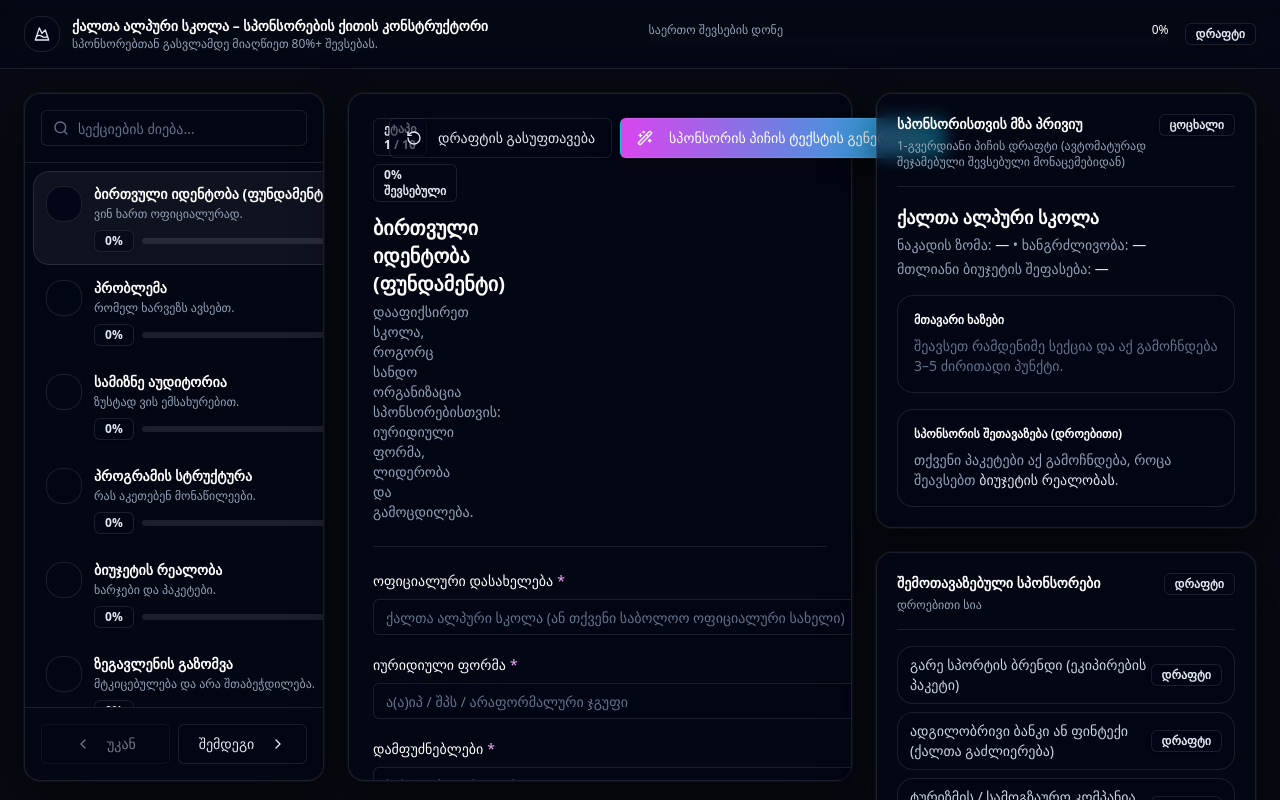
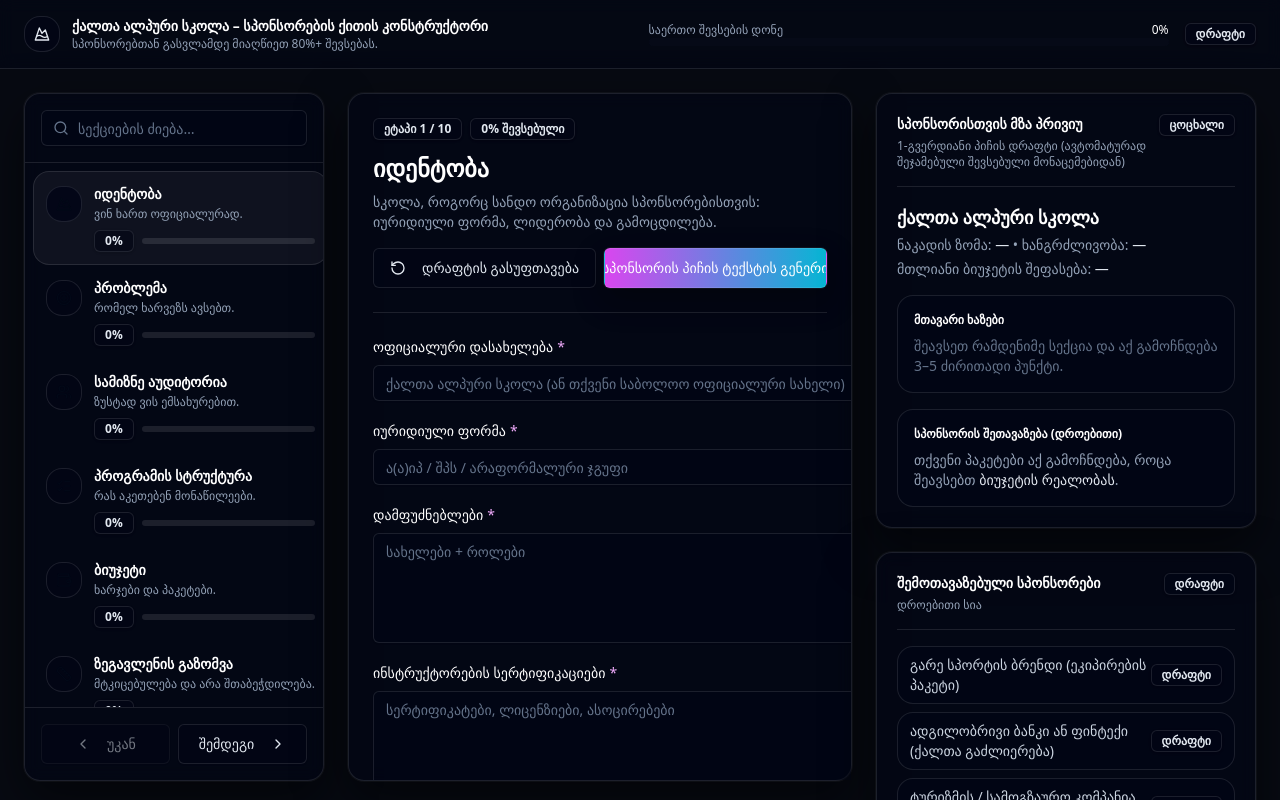
Before and after one commit to ana-kobakhidze/was-sponsor-kit, a React (Vite) app: page / in a window 1280 px wide. Shown: the top 800 px of the page. Built offline with nearby package versions, Linux system fonts and the light colour scheme.

Commit message:
Improve focus styling globally and fix editor header text layout

```diff
--- a/src/WomenAlpineSponsorKitBuilder.tsx
+++ b/src/WomenAlpineSponsorKitBuilder.tsx
@@ -220,10 +220,10 @@ const emptyData: DataModel = {
 const steps: StepDef[] = [
   {
     key: "coreIdentity",
-    title: "ბირთვული იდენტობა (ფუნდამენტი)",
+    title: "იდენტობა",
     subtitle: "ვინ ხართ ოფიციალურად.",
     instruction:
-      "დააფიქსირეთ სკოლა, როგორც სანდო ორგანიზაცია სპონსორებისთვის: იურიდიული ფორმა, ლიდერობა და გამოცდილება.",
+      "სკოლა, როგორც სანდო ორგანიზაცია სპონსორებისთვის: იურიდიული ფორმა, ლიდერობა და გამოცდილება.",
     icon: <MountainSnow className="h-4 w-4" />,
   },
   {
@@ -252,7 +252,7 @@ const steps: StepDef[] = [
   },
   {
     key: "budget",
-    title: "ბიუჯეტის რეალობა",
+    title: "ბიუჯეტი",
     subtitle: "ხარჯები და პაკეტები.",
     instruction:
       "ჩამოწერეთ ეკიპირების და ოპერაციული ხარჯები, შემდეგ განსაზღვრეთ სპონსორობის პაკეტები სწრაფი არჩევისთვის.",
@@ -986,7 +986,7 @@ export default function WomenAlpineSponsorKitBuilder() {
   return (
     <div className="min-h-screen bg-[#070A12] text-slate-200">
       {/* Top bar */}
-      <div className="sticky top-0 z-30 border-b border-white/10 bg-slate-950/40 backdrop-blur">
+      <div className="sticky top-0 z-30 border-b border-white/10 bg-slate-950/40 backdrop-blur pt-[env(safe-area-inset-top)]">
         <div className="mx-auto flex max-w-[1600px] flex-col gap-4 px-4 py-4 sm:px-6 lg:flex-row lg:items-center">
           <div className="flex items-center gap-3">
             <div className="grid h-9 w-9 place-items-center rounded-2xl border border-white/10 bg-slate-950/60">
@@ -1065,6 +1065,7 @@ export default function WomenAlpineSponsorKitBuilder() {
                         className={cx(
                           "w-full rounded-2xl px-3 py-3 text-left transition",
                           "border border-transparent hover:border-white/10 hover:bg-white/5",
+                          "focus-visible:outline-none focus-visible:border-cyan-400/70 focus-visible:ring-2 focus-visible:ring-cyan-400/30",
                           isActive && "border-white/10 bg-white/5"
                         )}
                       >
@@ -1138,6 +1139,7 @@ export default function WomenAlpineSponsorKitBuilder() {
                       className={cx(
                         "w-full rounded-2xl px-3 py-3 text-left transition",
                         "border border-transparent hover:border-white/10 hover:bg-white/5",
+                        "focus-visible:outline-none focus-visible:border-cyan-400/70 focus-visible:ring-2 focus-visible:ring-cyan-400/30",
                         isActive && "border-white/10 bg-white/5"
                       )}
                     >
@@ -1210,9 +1212,9 @@ export default function WomenAlpineSponsorKitBuilder() {
         <Card className={glassCardClass("xl:h-[calc(100vh-112px)]")}>
           <div className="flex h-full flex-col">
             <div className="p-6">
-              <div className="flex flex-col gap-4 lg:flex-row lg:items-start lg:justify-between">
-                <div className="min-w-0">
-                  <div className="flex flex-wrap items-center gap-2 xl:hidden">
+              <div className="mb-4 rounded-2xl border border-white/10 bg-slate-950/40 p-3 xl:hidden">
+                <div className="mb-2 text-xs font-medium text-slate-400">ნავიგაცია</div>
+                <div className="grid grid-cols-1 gap-2 sm:grid-cols-3">
                   <Button
                     variant="secondary"
                     onClick={() => setMobileNavOpen(true)}
@@ -1239,6 +1241,10 @@ export default function WomenAlpineSponsorKitBuilder() {
                     <ChevronRight className="ml-2 h-4 w-4" />
                   </Button>
                 </div>
+              </div>
+
+              <div className="flex flex-col gap-4">
+                <div className="min-w-0">
                   <div className="flex flex-wrap items-center gap-2">
                     <Badge className="border border-white/10 bg-slate-950/60 text-slate-200">
                       ეტაპი {activeIndex + 1} / {steps.length}
@@ -1252,11 +1258,13 @@ export default function WomenAlpineSponsorKitBuilder() {
                       </Badge>
                     )}
                   </div>
-                  <h1 className="mt-3 text-xl font-semibold text-white">{activeStep.title}</h1>
-                  <p className="mt-1 text-sm text-slate-400">{activeStep.instruction}</p>
-                </div>
-
-                <div className="flex flex-col gap-2 sm:flex-row sm:items-center">
+                  <h1 className="mt-3 max-w-4xl text-xl font-semibold leading-tight text-white xl:text-2xl">
+                    {activeStep.title}
+                  </h1>
+                  <p className="mt-2 max-w-3xl text-sm text-slate-400">{activeStep.instruction}</p>
+                </div>
+
+                <div className="flex flex-col gap-2 sm:flex-row sm:items-center lg:justify-end">
                   <Button
                     variant="secondary"
                     onClick={resetDraft}
--- a/src/components/ui/button.tsx
+++ b/src/components/ui/button.tsx
@@ -5,7 +5,7 @@ import { cva, type VariantProps } from "class-variance-authority"
 import { cn } from "@/lib/utils"
 
 const buttonVariants = cva(
-  "inline-flex items-center justify-center gap-2 whitespace-nowrap rounded-md text-sm font-medium transition-colors focus-visible:outline-none focus-visible:ring-1 focus-visible:ring-ring disabled:pointer-events-none disabled:opacity-50 [&_svg]:pointer-events-none [&_svg]:size-4 [&_svg]:shrink-0",
+  "inline-flex items-center justify-center gap-2 whitespace-nowrap rounded-md border border-transparent text-sm font-medium transition-colors focus-visible:outline-none focus-visible:border-cyan-400/70 focus-visible:ring-2 focus-visible:ring-cyan-400/30 disabled:pointer-events-none disabled:opacity-50 [&_svg]:pointer-events-none [&_svg]:size-4 [&_svg]:shrink-0",
   {
     variants: {
       variant: {
--- a/src/components/ui/input.tsx
+++ b/src/components/ui/input.tsx
@@ -8,7 +8,7 @@ const Input = React.forwardRef<HTMLInputElement, React.ComponentProps<"input">>(
       <input
         type={type}
         className={cn(
-          "flex h-9 w-full rounded-md border border-input bg-transparent px-3 py-1 text-base shadow-sm transition-colors file:border-0 file:bg-transparent file:text-sm file:font-medium file:text-foreground placeholder:text-muted-foreground focus-visible:outline-none focus-visible:ring-1 focus-visible:ring-ring disabled:cursor-not-allowed disabled:opacity-50 md:text-sm",
+          "flex h-9 w-full rounded-md border border-input bg-transparent px-3 py-1 text-base shadow-sm transition-colors file:border-0 file:bg-transparent file:text-sm file:font-medium file:text-foreground placeholder:text-muted-foreground focus-visible:outline-none focus-visible:border-cyan-400/70 focus-visible:ring-2 focus-visible:ring-cyan-400/30 disabled:cursor-not-allowed disabled:opacity-50 md:text-sm",
           className
         )}
         ref={ref}
--- a/src/components/ui/textarea.tsx
+++ b/src/components/ui/textarea.tsx
@@ -9,7 +9,7 @@ const Textarea = React.forwardRef<
   return (
     <textarea
       className={cn(
-        "flex min-h-[60px] w-full rounded-md border border-input bg-transparent px-3 py-2 text-base shadow-sm placeholder:text-muted-foreground focus-visible:outline-none focus-visible:ring-1 focus-visible:ring-ring disabled:cursor-not-allowed disabled:opacity-50 md:text-sm",
+        "flex min-h-[60px] w-full rounded-md border border-input bg-transparent px-3 py-2 text-base shadow-sm placeholder:text-muted-foreground focus-visible:outline-none focus-visible:border-cyan-400/70 focus-visible:ring-2 focus-visible:ring-cyan-400/30 disabled:cursor-not-allowed disabled:opacity-50 md:text-sm",
         className
       )}
       ref={ref}
```
Lines whose indentation alone changed are shown as unchanged.
